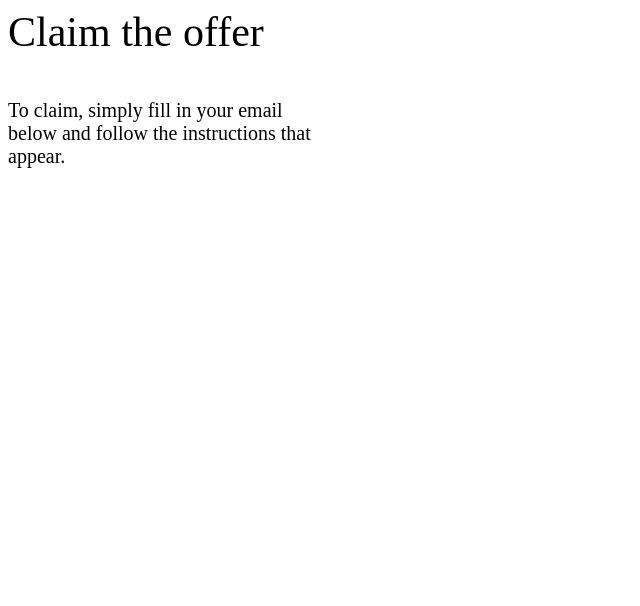
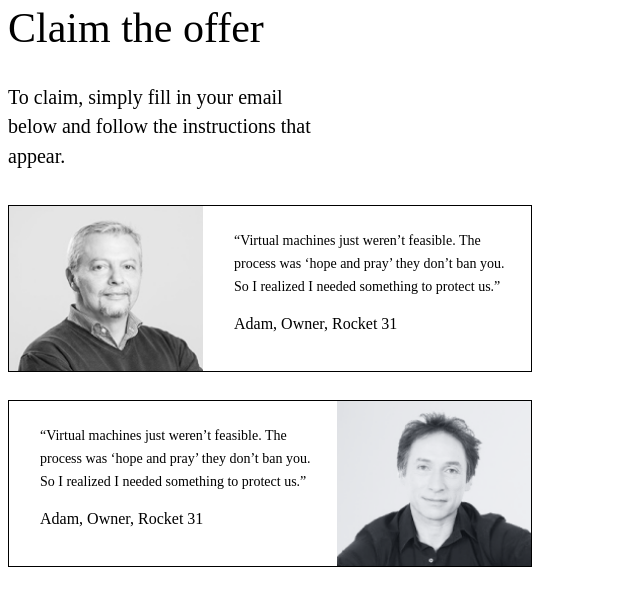
Before and after one commit to bseleng/multilogin-trial, a Gatsby site: page / in a window 1280 px wide. Shown: the whole page, without its empty margins (0-640 px from the left). Built offline with nearby package versions, Linux system fonts and the light colour scheme; Gatsby itself is replaced by a stand-in of ours.

Commit message:
feat: add person card

```diff
--- a/src/components/_atoms/TextDiv/index.tsx
+++ b/src/components/_atoms/TextDiv/index.tsx
@@ -11,6 +11,7 @@ interface IProps {
   marginLeft?: whitespaces;
   marginRight?: whitespaces;
   fontFamily?: string
+  lineHeightPercent?: number
 }
 
 const TextDiv = ({
@@ -22,6 +23,7 @@ const TextDiv = ({
                    marginLeft,
                    marginRight,
                    fontFamily,
+                   lineHeightPercent,
                  }: IProps) => {
 
   return (
@@ -33,7 +35,8 @@ const TextDiv = ({
         marginTop: marginTop ? marginTop : 0,
         marginLeft: marginLeft ? marginLeft : 0,
         marginRight: marginRight ? marginRight : 0,
-        fontFamily: fontFamily ? fontFamily : rubikRegular
+        fontFamily: fontFamily ? fontFamily : rubikRegular,
+        lineHeight: lineHeightPercent ? lineHeightPercent + '%' :'100%',
       }}
       className={`text-start`}
     >
--- /dev/null
+++ b/src/components/_molecules/Promo/PersonCard/index.tsx
@@ -0,0 +1,52 @@
+import React from 'react'
+import TextDiv from "../../../_atoms/TextDiv";
+import {rubikLight, rubikMedium} from "../../../../styles/variables.module.scss";
+import {colors, fontSizes, whitespaces} from "../../../../styles";
+import {textWrap, wrap} from './styles.module.scss';
+
+interface IProps {
+  text: string
+  personInfo: string
+  imagePath: string
+  isOdd: boolean
+  borderColor?: colors
+}
+
+const PersonCard = ({text, imagePath, isOdd, personInfo, borderColor}: IProps) => {
+  return (
+    <div
+      className={wrap}
+      style={{
+        borderColor: borderColor ? borderColor : colors.black
+      }}
+    >
+      {isOdd
+        ? <img src={imagePath} alt={'photo: ' + personInfo}/>
+        : null
+      }
+      <div className={textWrap}>
+        <TextDiv
+          text={text}
+          fontFamily={rubikLight}
+          fontSize={fontSizes.s}
+          lineHeightPercent={165}
+        />
+        <TextDiv
+          text={personInfo}
+          fontFamily={rubikMedium}
+          lineHeightPercent={195}
+          marginTop={whitespaces.px10}
+
+        />
+      </div>
+
+      {!isOdd
+        ? <img src={imagePath} alt={'photo: ' + personInfo}/>
+        : null
+      }
+
+    </div>
+  )
+}
+
+export default PersonCard
--- /dev/null
+++ b/src/components/_molecules/Promo/PersonCard/styles.module.scss
@@ -0,0 +1,17 @@
+.wrap {
+  width: 522px;
+  height: 165px;
+  border-width: 1px;
+  border-style: solid;
+  display: flex;
+  margin-bottom: 28px;
+
+  img {
+    width: 194px;
+    object-fit: cover;
+  }
+}
+
+.textWrap {
+  padding: 23px 25px 12px 31px
+}
--- /dev/null
+++ b/src/components/_molecules/Promo/PersonCard/styles.module.scss.d.ts
@@ -0,0 +1,2 @@
+export const textWrap: string;
+export const wrap: string;
--- a/src/components/_molecules/Promo/Title/index.tsx
+++ b/src/components/_molecules/Promo/Title/index.tsx
@@ -16,6 +16,7 @@ const Title = ({title, subtitle}: IProps) => {
       <TextDiv
         text={title}
         fontSize={fontSizes.xl}
+        lineHeightPercent={99}
 
       />
       <div className={`${subtitleWrap}`}>
@@ -23,6 +24,7 @@ const Title = ({title, subtitle}: IProps) => {
           text={subtitle}
           fontSize={fontSizes.l}
           fontFamily={rubikLightItalic}
+          lineHeightPercent={147}
 
         />
       </div>
--- a/src/pages/index.tsx
+++ b/src/pages/index.tsx
@@ -1,6 +1,9 @@
 import * as React from "react"
 import type {HeadFC} from "gatsby"
 import Title from "../components/_molecules/Promo/Title";
+import PersonCard from "../components/_molecules/Promo/PersonCard";
+import Adam1 from '../images/Promo/Persons/Adam1.png'
+import Adam2 from '../images/Promo/Persons/Adam2.png'
 
 const IndexPage = () => {
   return (
@@ -9,6 +12,20 @@ const IndexPage = () => {
         title={'Claim the offer'}
         subtitle={'To claim, simply fill in your email below and follow the instructions that appear.'}
       />
+
+      <PersonCard
+        text={'“Virtual machines just weren’t feasible. The process was ‘hope and pray’ they don’t ban you. So I realized I needed something to protect us.”'}
+        personInfo={'Adam, Owner, Rocket 31'}
+        isOdd={true}
+        imagePath={Adam1}
+      />
+
+      <PersonCard
+        text={'“Virtual machines just weren’t feasible. The process was ‘hope and pray’ they don’t ban you. So I realized I needed something to protect us.”'}
+        personInfo={'Adam, Owner, Rocket 31'}
+        isOdd={false}
+        imagePath={Adam2}
+      />
     </>
   )
 }
--- a/src/styles/variables.module.scss
+++ b/src/styles/variables.module.scss
@@ -5,6 +5,10 @@ $rubik-light: 'Rubik-Light', sans-serif;
 $rubik-light-italic: 'Rubik-LightItalic', sans-serif;
 $rubik-medium: 'Rubik-Medium', sans-serif;
 $rubik-medium-italic: 'Rubik-MediumItalic', sans-serif;
+
+// colors
+
+
 
 :export {
   rubikRegular: $rubik-regular;
```
Also changed, not shown: src/images/Promo/Persons/Adam1.png (added), src/images/Promo/Persons/Adam2.png (added).
